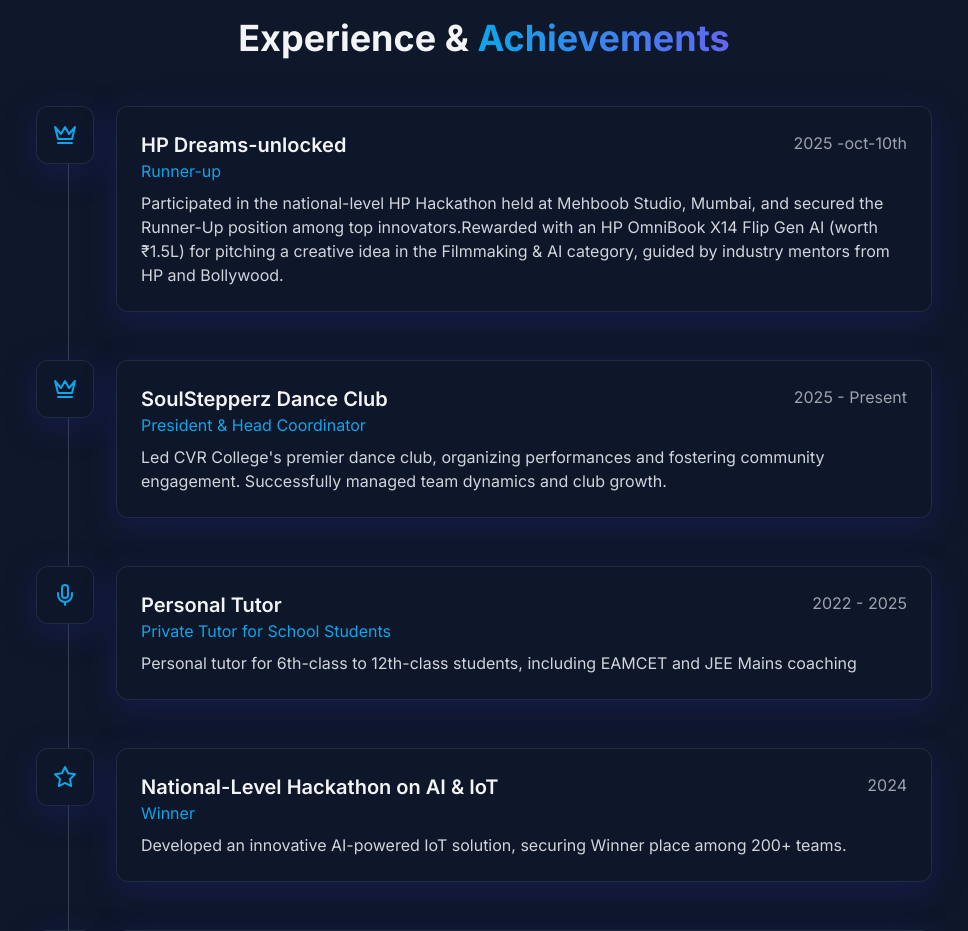
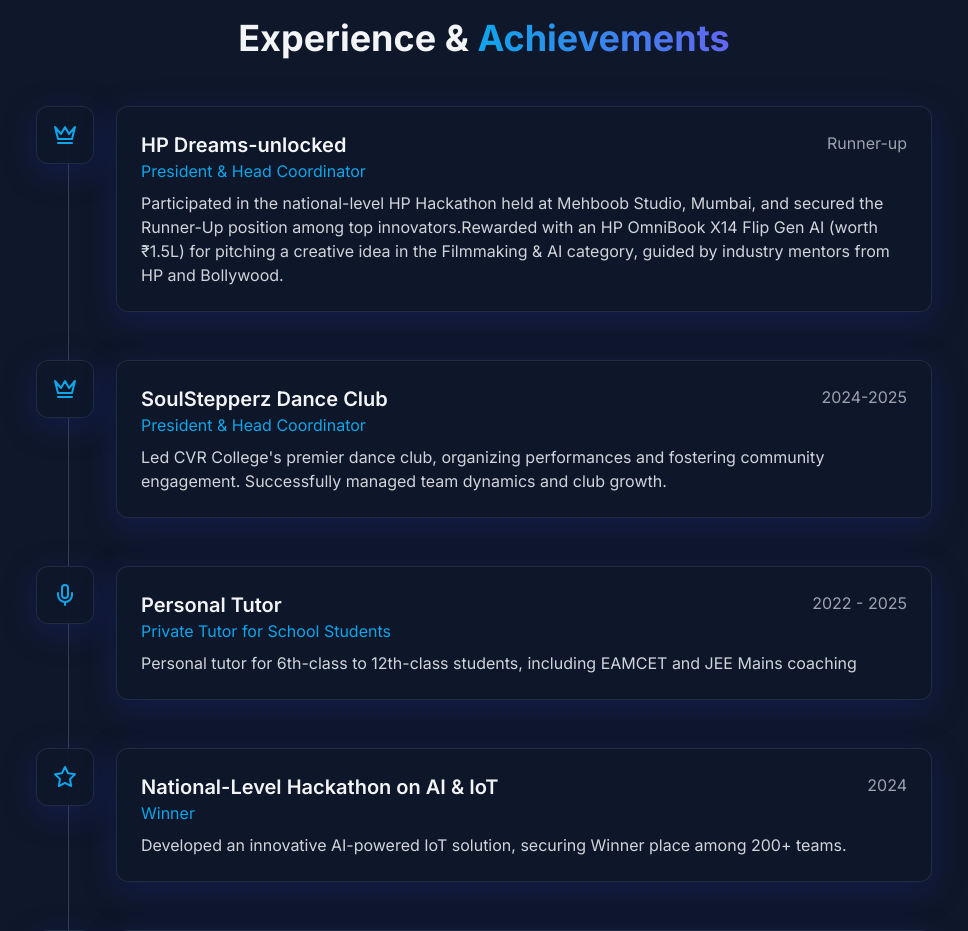
Before and after one commit to Rohit009s/rohit-Portfolio, a React (Vite) app: page / in a window 1280 px wide. Shown: the part 4420-5351 px from the top of the page, without its empty margins (156-1124 px from the left). Built offline with nearby package versions, Linux system fonts and the light colour scheme.

Commit message:
Update experience details and animation variants

```diff
--- a/src/components/Experience.tsx
+++ b/src/components/Experience.tsx
@@ -4,17 +4,18 @@ import { Trophy, Award, Users, Star, Mic, Code, Crown, MessageSquare } from 'luc
 
 const Experience = () => {
   const experiences = [
-    {
-      title: "HP Dreams-unlocked ",
-      role: "Runner-up",
-      date: "2025 -oct-10th",
+     {
+      title: "HP Dreams-unlocked",
+      role: "President & Head Coordinator",
+      date: "Runner-up",
       description: "Participated in the national-level HP Hackathon held at Mehboob Studio, Mumbai, and secured the Runner-Up position among top innovators.Rewarded with an HP OmniBook X14 Flip Gen AI (worth ₹1.5L) for pitching a creative idea in the Filmmaking & AI category, guided by industry mentors from HP and Bollywood.",
       icon: <Crown className="w-6 h-6 text-primary" />
     },
+
     {
       title: "SoulStepperz Dance Club",
       role: "President & Head Coordinator",
-      date: "2025 - Present",
+      date: "2024-2025",
       description: "Led CVR College's premier dance club, organizing performances and fostering community engagement. Successfully managed team dynamics and club growth.",
       icon: <Crown className="w-6 h-6 text-primary" />
     },
@@ -32,14 +33,14 @@ const Experience = () => {
       description: "Developed an innovative AI-powered IoT solution, securing Winner place among 200+ teams.",
       icon: <Star className="w-6 h-6 text-primary" />
     },
-     {
+    {
       title: "Open Source Summit 2024",
       role: "Speaker",
       date: "2024",
       description: "Delivered a talk on emerging trends in embedded systems and IoT technologies.",
       icon: <Mic className="w-6 h-6 text-primary" />
     },
-     {
+    {
       title: "SAE Aerothon Competition",
       role: "Team Lead",
       date: "2024",
@@ -60,7 +61,6 @@ const Experience = () => {
       description: "Secured runner-up position at Vardhaman Engineering College MUN, showcasing diplomatic and negotiation skills.",
       icon: <MessageSquare className="w-6 h-6 text-primary" />
     },
-
     {
       title: "Youth Parliament",
       role: "Winner",
@@ -68,8 +68,6 @@ const Experience = () => {
       description: "Won the Youth Parliament competition at CVR College, showcasing leadership and public speaking abilities.",
       icon: <Mic className="w-6 h-6 text-primary" />
     },
-
-
     {
       title: "Global Embedded Systems Challenge",
       role: "Top 5 Finalist",
@@ -84,15 +82,48 @@ const Experience = () => {
       description: "Demonstrated excellence in debate and international relations discourse, securing second place.",
       icon: <MessageSquare className="w-6 h-6 text-primary" />
     }
+  ];
 
-  ];
+  const sectionVariants = {
+    hidden: { opacity: 0 },
+    visible: {
+      opacity: 1,
+      transition: {
+        when: "beforeChildren",
+        staggerChildren: 0.1
+      }
+    },
+    exit: {
+      opacity: 0,
+      transition: {
+        when: "afterChildren",
+        staggerChildren: 0.05,
+        staggerDirection: -1
+      }
+    }
+  };
+
+  const itemVariants = {
+    hidden: { opacity: 0, x: -20 },
+    visible: {
+      opacity: 1,
+      x: 0,
+      transition: { duration: 0.5 }
+    },
+    exit: {
+      opacity: 0,
+      x: 20,
+      transition: { duration: 0.3 }
+    }
+  };
 
   return (
     <section id="experience" className="py-20">
       <motion.div
-        initial={{ opacity: 0 }}
-        whileInView={{ opacity: 1 }}
-        transition={{ duration: 0.8 }}
+        variants={sectionVariants}
+        initial="hidden"
+        whileInView="visible"
+        exit="exit"
         viewport={{ once: true }}
         className="container mx-auto px-4"
       >
@@ -108,10 +139,7 @@ const Experience = () => {
               <motion.div
                 key={exp.title}
                 className="relative pl-20 pb-12"
-                initial={{ opacity: 0, x: -20 }}
-                whileInView={{ opacity: 1, x: 0 }}
-                transition={{ delay: index * 0.1 }}
-                viewport={{ once: true }}
+                variants={itemVariants}
               >
                 <div className="absolute left-0 p-4 glass-card rounded-full">
                   {exp.icon}
```
